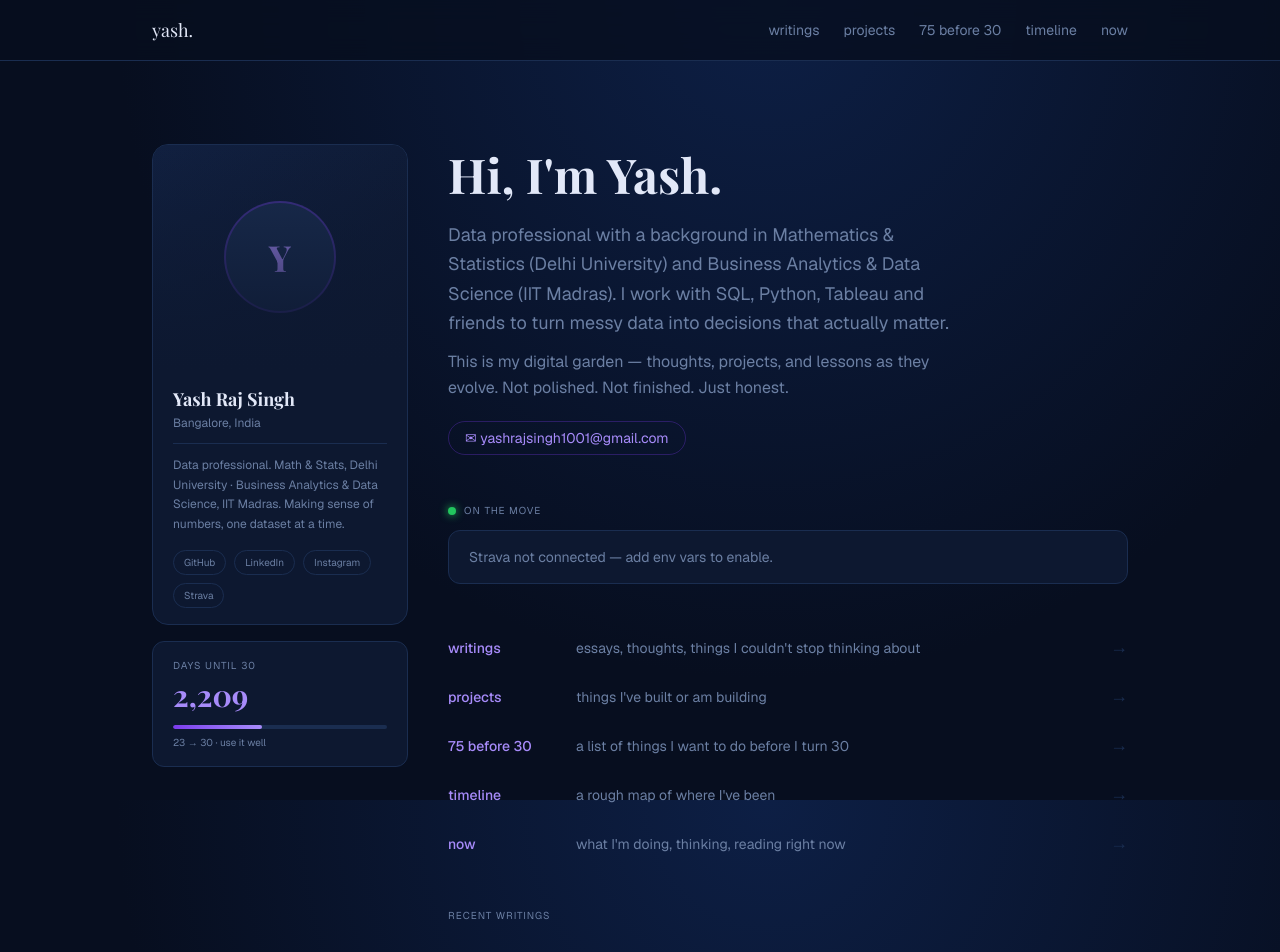
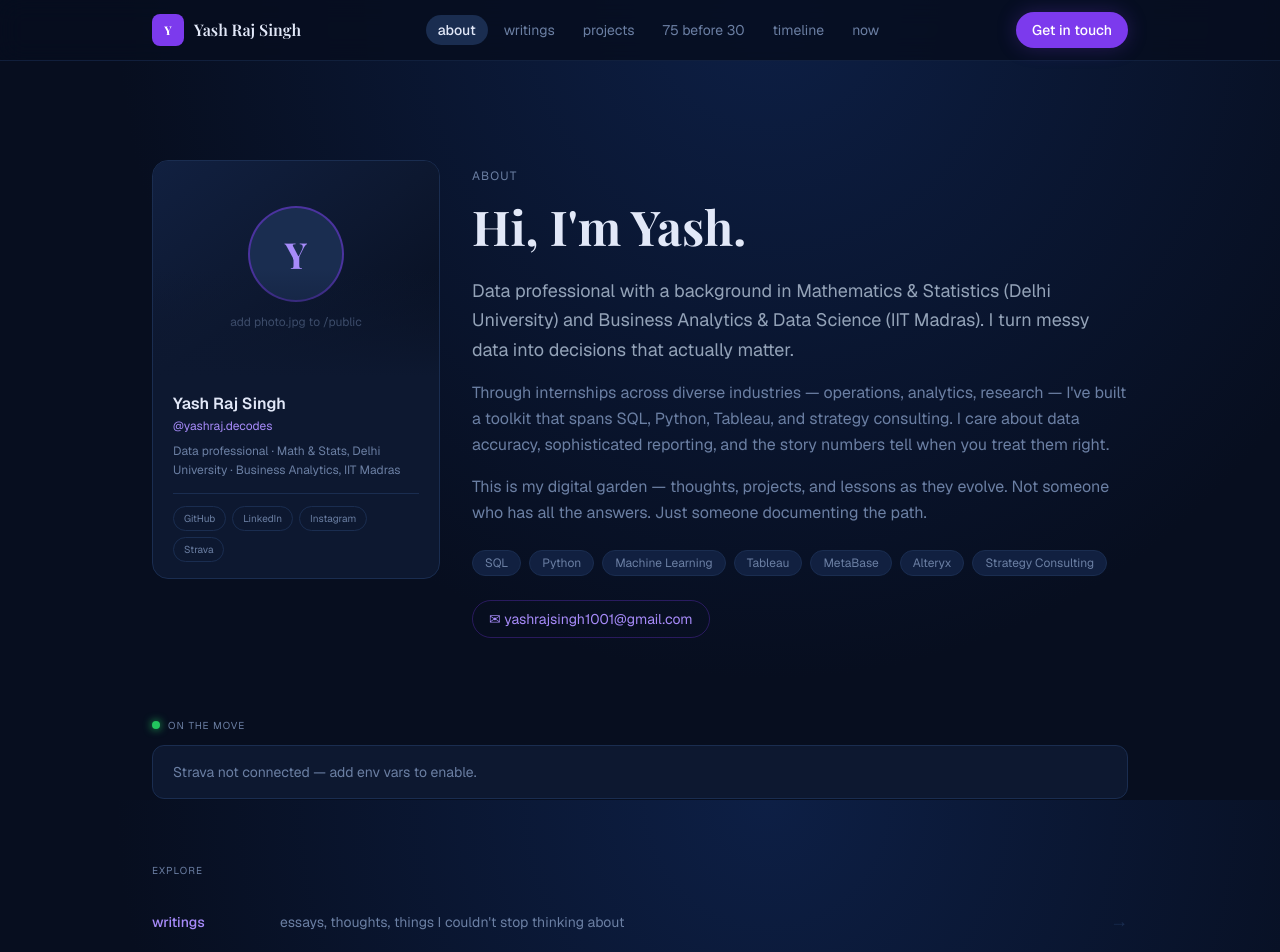
Before and after one commit to YashRajSingh1001/digital-garden, a Next.js app: page / in a window 1280 px wide. Shown: the top 952 px of the page. Built offline with nearby package versions, Linux system fonts and the light colour scheme; no server answers; a web font is replaced by a local one.

Commit message:
Redesign layout to match discoverwithsingh.com reference

```diff
--- a/app/page.tsx
+++ b/app/page.tsx
@@ -1,5 +1,4 @@
 import Link from "next/link";
-import Image from "next/image";
 import StravaWidget from "@/components/StravaWidget";
 import { getStravaStats, getLastActivity } from "@/lib/strava";
 import { getAllWritings } from "@/lib/writings";
@@ -21,19 +20,14 @@ function age(): number {
 }
 
 const navSections = [
-  { href: "/writings", label: "writings", desc: "essays, thoughts, things I couldn't stop thinking about" },
-  { href: "/projects", label: "projects", desc: "things I've built or am building" },
+  { href: "/writings",     label: "writings",     desc: "essays, thoughts, things I couldn't stop thinking about" },
+  { href: "/projects",     label: "projects",     desc: "things I've built or am building" },
   { href: "/75-before-30", label: "75 before 30", desc: "a list of things I want to do before I turn 30" },
-  { href: "/timeline", label: "timeline", desc: "a rough map of where I've been" },
-  { href: "/now", label: "now", desc: "what I'm doing, thinking, reading right now" },
+  { href: "/timeline",     label: "timeline",     desc: "a rough map of where I've been" },
+  { href: "/now",          label: "now",          desc: "what I'm doing, thinking, reading right now" },
 ];
 
-const socials = [
-  { href: "https://github.com/YashRajSingh1001", label: "GitHub" },
-  { href: "https://www.linkedin.com/in/yash-raj-singh-1001/", label: "LinkedIn" },
-  { href: "https://www.instagram.com/yashraj.decodes/", label: "Instagram" },
-  { href: "https://www.strava.com/athletes/112189344", label: "Strava" },
-];
+const skills = ["SQL", "Python", "Machine Learning", "Tableau", "MetaBase", "Alteryx", "Strategy Consulting"];
 
 export default async function Home() {
   const [stats, lastActivity, writings] = await Promise.all([
@@ -46,38 +40,48 @@ export default async function Home() {
   const currentAge = age();
 
   return (
-    <div className="mx-auto max-w-5xl px-6 py-20 animate-[fade-in_0.4s_ease-out_both]">
-      <div className="flex gap-10 items-start">
+    <div className="mx-auto max-w-5xl px-6 pt-24 pb-20 animate-[fade-in_0.4s_ease-out_both]">
+      {/* ── Hero: two-column ── */}
+      <div className="flex gap-8 items-start mb-20">
 
-        {/* ── Left: Profile Card ── */}
-        <aside className="w-64 shrink-0 sticky top-24">
+        {/* Left — Profile card */}
+        <aside className="w-72 shrink-0">
           <div className="rounded-2xl border border-[#1a2d50] bg-[#0d1830] overflow-hidden">
-            {/* Photo */}
-            <div className="relative h-56 w-full bg-gradient-to-br from-[#112040] to-[#0d1830] flex items-center justify-center">
-              {/* Replace /photo.jpg with your actual photo */}
-              <div className="w-28 h-28 rounded-full bg-[#1a2d50] border-2 border-[#7c3aed]/40 flex items-center justify-center overflow-hidden">
-                <span className="text-4xl font-display font-bold text-[#a78bfa]">Y</span>
+            {/* Photo area */}
+            <div className="relative w-full aspect-[4/3] bg-gradient-to-br from-[#112040] via-[#0d1830] to-[#070e1f] flex items-center justify-center overflow-hidden">
+              {/*
+                Replace this placeholder with your actual photo:
+                1. Drop your photo into the /public folder as "photo.jpg"
+                2. Replace the div below with:
+                   <img src="/photo.jpg" alt="Yash Raj Singh" className="w-full h-full object-cover object-top" />
+              */}
+              <div className="flex flex-col items-center gap-3">
+                <div className="w-24 h-24 rounded-full bg-[#1a2d50] border-2 border-[#7c3aed]/50 flex items-center justify-center">
+                  <span className="font-display text-4xl font-bold text-[#a78bfa]">Y</span>
                 </div>
-              {/* Violet glow */}
-              <div className="absolute inset-0 bg-gradient-to-t from-[#0d1830] to-transparent" />
+                <p className="text-xs text-[#6b7fa3]">add photo.jpg to /public</p>
+              </div>
+              <div className="absolute inset-0 bg-gradient-to-t from-[#0d1830] via-transparent to-transparent" />
             </div>
 
-            {/* Info */}
+            {/* Card info */}
             <div className="px-5 py-4">
-              <h2 className="font-display text-lg font-bold text-[#e2e8f8] mb-0.5">
-                Yash Raj Singh
-              </h2>
-              <p className="text-xs text-[#6b7fa3] mb-3">Bangalore, India</p>
+              <p className="font-semibold text-[#e2e8f8] text-base">Yash Raj Singh</p>
+              <p className="text-xs text-[#a78bfa] mt-0.5">@yashraj.decodes</p>
+              <p className="text-xs text-[#6b7fa3] mt-2 leading-relaxed">
+                Data professional · Math &amp; Stats, Delhi University · Business Analytics, IIT Madras
+              </p>
 
               <div className="border-t border-[#1a2d50] my-3" />
 
-              <p className="text-xs text-[#6b7fa3] leading-relaxed mb-4">
-                Data professional. Math &amp; Stats, Delhi University · Business Analytics &amp; Data Science, IIT Madras. Making sense of numbers, one dataset at a time.
-              </p>
-
-              {/* Social links */}
-              <div className="flex flex-wrap gap-2">
-                {socials.map(({ href, label }) => (
+              {/* Socials */}
+              <div className="flex flex-wrap gap-1.5">
+                {[
+                  { href: "https://github.com/YashRajSingh1001", label: "GitHub" },
+                  { href: "https://www.linkedin.com/in/yash-raj-singh-1001/", label: "LinkedIn" },
+                  { href: "https://www.instagram.com/yashraj.decodes/", label: "Instagram" },
+                  { href: "https://www.strava.com/athletes/112189344", label: "Strava" },
+                ].map(({ href, label }) => (
                   <a
                     key={label}
                     href={href}
@@ -91,44 +95,52 @@ export default async function Home() {
               </div>
             </div>
           </div>
-
-          {/* Days until 30 — below profile card */}
-          <div className="mt-4 rounded-xl border border-[#1a2d50] bg-[#0d1830] px-5 py-4">
-            <p className="text-[10px] text-[#6b7fa3] uppercase tracking-widest mb-1">days until 30</p>
-            <p className="font-display text-3xl font-bold text-[#a78bfa]">{days.toLocaleString()}</p>
-            <div className="mt-3 h-1 rounded-full bg-[#1a2d50] overflow-hidden">
-              <div
-                className="h-full bg-gradient-to-r from-[#7c3aed] to-[#a78bfa] rounded-full"
-                style={{ width: `${Math.min(100, ((currentAge - 18) / 12) * 100)}%` }}
-              />
-            </div>
-            <p className="text-[10px] text-[#6b7fa3] mt-1.5">{currentAge} → 30 · use it well</p>
-          </div>
         </aside>
 
-        {/* ── Right: Main Content ── */}
-        <main className="flex-1 min-w-0">
-          {/* Hero */}
-          <section className="mb-12">
-            <h1 className="font-display text-5xl font-bold text-[#e2e8f8] mb-4 leading-tight">
+        {/* Right — Content */}
+        <div className="flex-1 min-w-0 pt-2">
+          <p className="text-xs text-[#6b7fa3] uppercase tracking-widest mb-3">About</p>
+          <h1 className="font-display text-5xl font-bold text-[#e2e8f8] mb-5 leading-tight">
             Hi, I&apos;m Yash.
           </h1>
-            <p className="text-[#6b7fa3] text-lg leading-relaxed max-w-lg">
-              Data professional with a background in Mathematics &amp; Statistics (Delhi University) and Business Analytics &amp; Data Science (IIT Madras). I work with SQL, Python, Tableau and friends to turn messy data into decisions that actually matter.
+
+          <p className="text-[#94a3b8] text-lg leading-relaxed mb-4">
+            Data professional with a background in Mathematics &amp; Statistics (Delhi University)
+            and Business Analytics &amp; Data Science (IIT Madras). I turn messy data into
+            decisions that actually matter.
           </p>
-            <p className="text-[#6b7fa3] text-base leading-relaxed max-w-lg mt-3">
-              This is my digital garden — thoughts, projects, and lessons as they evolve. Not polished. Not finished. Just honest.
+
+          <p className="text-[#6b7fa3] leading-relaxed mb-4">
+            Through internships across diverse industries — operations, analytics, research — I've
+            built a toolkit that spans SQL, Python, Tableau, and strategy consulting. I care about
+            data accuracy, sophisticated reporting, and the story numbers tell when you treat them right.
           </p>
+
+          <p className="text-[#6b7fa3] leading-relaxed mb-6">
+            This is my digital garden — thoughts, projects, and lessons as they evolve. Not someone
+            who has all the answers. Just someone documenting the path.
+          </p>
+
+          {/* Skills */}
+          <div className="flex flex-wrap gap-2 mb-6">
+            {skills.map((s) => (
+              <span key={s} className="text-xs px-3 py-1 rounded-full bg-[#112040] border border-[#1a2d50] text-[#6b7fa3]">
+                {s}
+              </span>
+            ))}
+          </div>
+
           <a
             href="mailto:yashrajsingh1001@gmail.com"
-              className="inline-flex items-center gap-2 mt-5 text-sm text-[#a78bfa] border border-[#7c3aed]/30 rounded-full px-4 py-1.5 hover:bg-[#7c3aed]/10 transition-colors"
+            className="inline-flex items-center gap-2 text-sm text-[#a78bfa] border border-[#7c3aed]/30 rounded-full px-4 py-2 hover:bg-[#7c3aed]/10 transition-colors"
           >
             ✉ yashrajsingh1001@gmail.com
           </a>
-          </section>
+        </div>
+      </div>
 
-          {/* Strava */}
-          <section className="mb-10">
+      {/* ── Strava ── */}
+      <section className="mb-16">
         <div className="flex items-center gap-2 mb-3">
           <div className="w-2 h-2 rounded-full bg-[#22c55e] shadow-[0_0_8px_#22c55e]" />
           <span className="text-[10px] text-[#6b7fa3] uppercase tracking-widest">on the move</span>
@@ -136,8 +148,9 @@ export default async function Home() {
         <StravaWidget stats={stats} lastActivity={lastActivity} />
       </section>
 
-          {/* Navigation sections */}
-          <section className="mb-10">
+      {/* ── Explore ── */}
+      <section className="mb-16">
+        <p className="text-[10px] text-[#6b7fa3] uppercase tracking-widest mb-5">explore</p>
         <ul className="space-y-px">
           {navSections.map(({ href, label, desc }) => (
             <li key={href}>
@@ -160,12 +173,10 @@ export default async function Home() {
         </ul>
       </section>
 
-          {/* Recent writings */}
+      {/* ── Recent writings ── */}
       {writings.length > 0 && (
-            <section>
-              <h2 className="text-[10px] text-[#6b7fa3] uppercase tracking-widest mb-4">
-                recent writings
-              </h2>
+        <section className="mb-16">
+          <p className="text-[10px] text-[#6b7fa3] uppercase tracking-widest mb-5">recent writings</p>
           <ul className="space-y-1">
             {writings.map((w) => (
               <li key={w.slug}>
@@ -183,16 +194,39 @@ export default async function Home() {
               </li>
             ))}
           </ul>
-              <Link href="/writings" className="inline-block mt-3 ml-0 text-xs text-[#7c3aed] hover:text-[#a78bfa] transition-colors">
+          <Link href="/writings" className="inline-block mt-3 text-xs text-[#7c3aed] hover:text-[#a78bfa] transition-colors">
             all writings →
           </Link>
         </section>
       )}
-        </main>
+
+      {/* ── Days until 30 ── */}
+      <section className="mb-16">
+        <div className="rounded-xl border border-[#1a2d50] bg-[#0d1830] px-5 py-4">
+          <div className="flex items-center justify-between">
+            <div>
+              <p className="text-[10px] text-[#6b7fa3] uppercase tracking-widest mb-1">days until 30</p>
+              <p className="font-display text-3xl font-bold text-[#a78bfa]">{days.toLocaleString()}</p>
             </div>
+            <div className="text-right">
+              <p className="text-[10px] text-[#6b7fa3] uppercase tracking-widest mb-1">the deadline</p>
+              <p className="text-sm text-[#e2e8f8]">June 23, 2032</p>
+            </div>
+          </div>
+          <div className="mt-4">
+            <div className="h-1 rounded-full bg-[#1a2d50] overflow-hidden">
+              <div
+                className="h-full bg-gradient-to-r from-[#7c3aed] to-[#a78bfa] rounded-full"
+                style={{ width: `${Math.min(100, ((currentAge - 18) / 12) * 100)}%` }}
+              />
+            </div>
+            <p className="text-[10px] text-[#6b7fa3] mt-1.5">{currentAge} → 30 · use it well</p>
+          </div>
+        </div>
+      </section>
 
       {/* Footer */}
-      <footer className="mt-16 border-t border-[#1a2d50] pt-8 flex items-center justify-between">
+      <footer className="border-t border-[#1a2d50] pt-8 flex items-center justify-between">
         <span className="text-xs text-[#6b7fa3]">yash raj singh · {new Date().getFullYear()}</span>
         <span className="text-xs text-[#1a2d50]">built with next.js</span>
       </footer>
--- a/components/Nav.tsx
+++ b/components/Nav.tsx
@@ -4,6 +4,7 @@ import Link from "next/link";
 import { usePathname } from "next/navigation";
 
 const links = [
+  { href: "/", label: "about" },
   { href: "/writings", label: "writings" },
   { href: "/projects", label: "projects" },
   { href: "/75-before-30", label: "75 before 30" },
@@ -15,24 +16,28 @@ export default function Nav() {
   const pathname = usePathname();
 
   return (
-    <nav className="fixed top-0 left-0 right-0 z-50 border-b border-[#1a2d50] bg-[#070e1f]/80 backdrop-blur-md">
-      <div className="mx-auto max-w-5xl px-6 py-4 flex items-center justify-between">
-        <Link
-          href="/"
-          className="font-display text-lg text-[#e2e8f8] hover:text-[#a78bfa] transition-colors"
-        >
-          yash.
+    <nav className="fixed top-0 left-0 right-0 z-50 border-b border-[#1a2d50]/60 bg-[#070e1f]/85 backdrop-blur-md">
+      <div className="mx-auto max-w-5xl px-6 py-3 flex items-center justify-between gap-6">
+        {/* Logo */}
+        <Link href="/" className="flex items-center gap-2.5 shrink-0">
+          <div className="w-8 h-8 rounded-lg bg-[#7c3aed] flex items-center justify-center">
+            <span className="text-white text-xs font-bold font-display">Y</span>
+          </div>
+          <span className="font-display text-base font-semibold text-[#e2e8f8]">Yash Raj Singh</span>
         </Link>
 
-        <ul className="flex items-center gap-6">
+        {/* Links */}
+        <ul className="flex items-center gap-1">
           {links.map(({ href, label }) => {
-            const active = pathname === href || pathname.startsWith(href + "/");
+            const active = href === "/" ? pathname === "/" : pathname === href || pathname.startsWith(href + "/");
             return (
               <li key={href}>
                 <Link
                   href={href}
-                  className={`text-sm transition-colors ${
-                    active ? "text-[#a78bfa]" : "text-[#6b7fa3] hover:text-[#e2e8f8]"
+                  className={`text-sm px-3 py-1.5 rounded-full transition-colors ${
+                    active
+                      ? "bg-[#1a2d50] text-[#e2e8f8] font-medium"
+                      : "text-[#6b7fa3] hover:text-[#e2e8f8]"
                   }`}
                 >
                   {label}
@@ -41,6 +46,14 @@ export default function Nav() {
             );
           })}
         </ul>
+
+        {/* CTA */}
+        <a
+          href="mailto:yashrajsingh1001@gmail.com"
+          className="shrink-0 text-sm font-medium px-4 py-2 rounded-full bg-[#7c3aed] text-white hover:bg-[#6d28d9] transition-colors shadow-[0_0_20px_#7c3aed44]"
+        >
+          Get in touch
+        </a>
       </div>
     </nav>
   );
```
Lines whose indentation alone changed are shown as unchanged.
